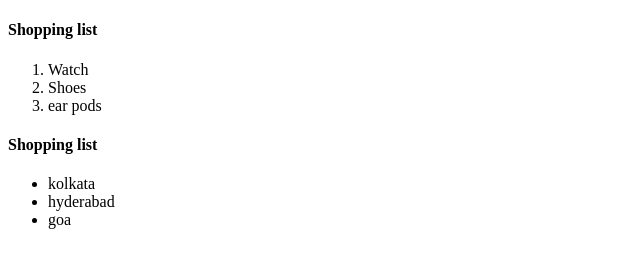
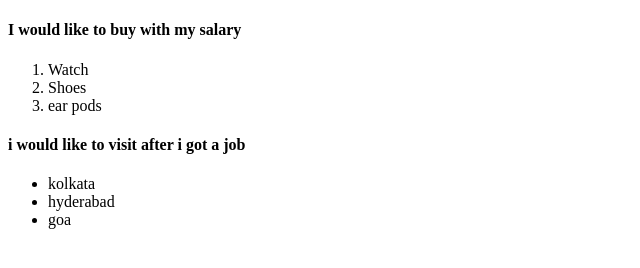
Before and after one commit to acciojob/shopping-or-holiday-rajinivatti, a website: page main.html in a window 1280 px wide. Shown: the whole page, without its empty margins (0-640 px from the left). Drawn offline with Linux system fonts and the light colour scheme.

Commit message:
Update main.html

```diff
--- a/main.html
+++ b/main.html
@@ -8,13 +8,13 @@
 
 <body>
 	<!-- the entire body must be written by student -->
-	<h4>Shopping list</h4>
+	<h4>I would like to buy with my salary</h4>
 <ol>
 	<li>Watch</li>
 	<li>Shoes</li>
 	<li>ear pods</li>
 </ol>
-<h4>Shopping list</h4>
+<h4>i would like to visit after i got a job</h4>
 <ul>
 	<li>kolkata</li>
 	<li>hyderabad</li>
```
